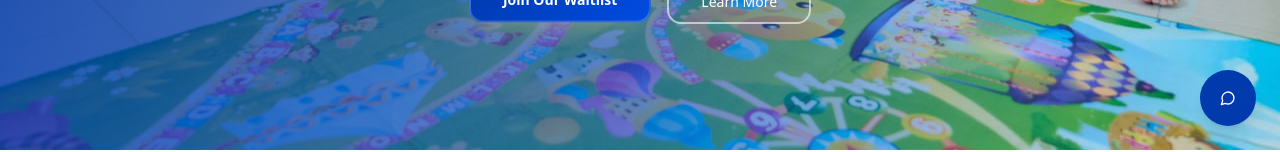
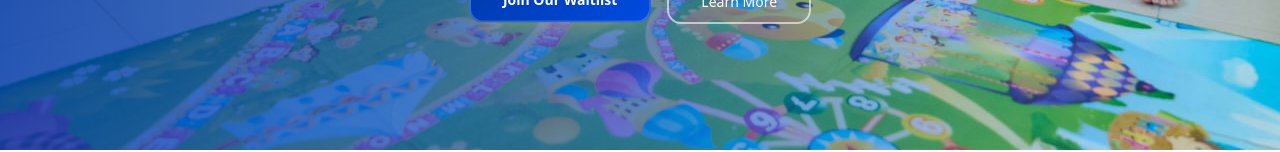
Before and after one commit to globallyceum25-dot/lyceum-care-futures, a React (Vite) app: page / in a window 1280 px wide. Shown: the part 650-802 px from the top of the page. Built offline with nearby package versions, Linux system fonts and the light colour scheme.

Commit message:
Remove chatbot

```diff
--- a/index.html
+++ b/index.html
@@ -23,30 +23,6 @@
     <link rel="preconnect" href="https://fonts.googleapis.com">
     <link rel="preconnect" href="https://fonts.gstatic.com" crossorigin>
     <link href="https://fonts.googleapis.com/css2?family=Montserrat:wght@400;500;600;700&display=swap" rel="stylesheet">
-
-    <!-- BotPenguin Chatbot Widget -->
-    <script>
-      window.addEventListener('DOMContentLoaded', function() {
-        var script = document.createElement('script');
-        script.type = 'text/javascript';
-        script.async = true;
-        script.src = 'https://cdn.botpenguin.com/botpenguin.js';
-        script.onload = function() {
-          if (typeof BotPenguin !== 'undefined') {
-            BotPenguin.init({
-              widgetId: '68bd6fe95500a0e58effab7e'
-            });
-          }
-        };
-        document.head.appendChild(script);
-      });
-    </script>
-
-    <!-- Alternative BotPenguin Integration -->
-    <script type="text/javascript">
-      !function(t,e){var o,n,p,r;e.__SV||(window.botpenguin=e,e._i=[],e.init=function(i,s,a){function g(t,e){var o=e.split(".");2==o.length&&(t=t[o[0]],e=o[1]);t[e]=function(){t.push([e].concat(Array.prototype.slice.call(arguments,0)))}}(p=t.createElement("script")).type="text/javascript",p.async=!0,p.src=s.api_host+"/static/array.js",(r=t.getElementsByTagName("script")[0]).parentNode.insertBefore(p,r);var u=e;for(void 0!==a?u=e[a]=[]:a="botpenguin",u.people=u.people||[],u.toString=function(t){var e="botpenguin";return"botpenguin"!==a&&(e+="."+a),t||(e+=" (stub)"),e},u.people.toString=function(){return u.toString(1)+".people (stub)"},o="capture identify alias people.set people.set_once set_config register register_once unregister opt_out_capturing has_opted_out_capturing opt_in_capturing reset isFeatureEnabled onFeatureFlags".split(" "),n=0;n<o.length;n++)g(u,o[n]);e._i.push([i,s,a])},e.__SV=1.2)}(document,window.botpenguin||[]);
-      botpenguin.init('68bd6fe95500a0e58effab7e', {api_host: 'https://window.botpenguin.com'});
-    </script>
   </head>
 
   <body>
--- a/src/components/ChatBot.tsx
+++ /dev/null
@@ -1,51 +0,0 @@
-import { useState } from "react";
-import { MessageCircle, X } from "lucide-react";
-import { Button } from "@/components/ui/button";
-
-const ChatBot = () => {
-  const [isOpen, setIsOpen] = useState(false);
-
-  const toggleChat = () => {
-    if (!isOpen) {
-      // Open BotPenguin chat in new window if widget doesn't load
-      window.open(
-        "https://page.botpenguin.com/68bd6fe95500a0e58effab7e/68bd6f07d72892e902e22bb1",
-        "BotPenguinChat",
-        "width=400,height=600,scrollbars=yes,resizable=yes"
-      );
-    }
-    setIsOpen(!isOpen);
-  };
-
-  return (
-    <>
-      {/* Floating Chat Button */}
-      <div className="fixed bottom-6 right-6 z-50">
-        <Button
-          onClick={toggleChat}
-          className="rounded-full w-14 h-14 bg-primary hover:bg-primary/90 shadow-lg transition-all duration-300 hover:scale-110"
-          size="icon"
-        >
-          {isOpen ? (
-            <X className="h-6 w-6 text-primary-foreground" />
-          ) : (
-            <MessageCircle className="h-6 w-6 text-primary-foreground" />
-          )}
-        </Button>
-      </div>
-
-      {/* Chat Widget Container */}
-      {isOpen && (
-        <div className="fixed bottom-24 right-6 w-80 h-96 bg-background border border-border rounded-lg shadow-2xl z-50 overflow-hidden">
-          <iframe
-            src="https://page.botpenguin.com/68bd6fe95500a0e58effab7e/68bd6f07d72892e902e22bb1"
-            className="w-full h-full border-0"
-            title="Lyceum Day Care Chat Support"
-          />
-        </div>
-      )}
-    </>
-  );
-};
-
-export default ChatBot;
--- a/src/pages/Index.tsx
+++ b/src/pages/Index.tsx
@@ -6,7 +6,6 @@ import Services from "@/components/Services";
 import WhyChooseUs from "@/components/WhyChooseUs";
 import ContactForm from "@/components/ContactForm";
 import Footer from "@/components/Footer";
-import ChatBot from "@/components/ChatBot";
 
 const Index = () => {
   return (
@@ -19,7 +18,6 @@ const Index = () => {
       <WhyChooseUs />
       <ContactForm />
       <Footer />
-      <ChatBot />
     </div>
   );
 };
```
